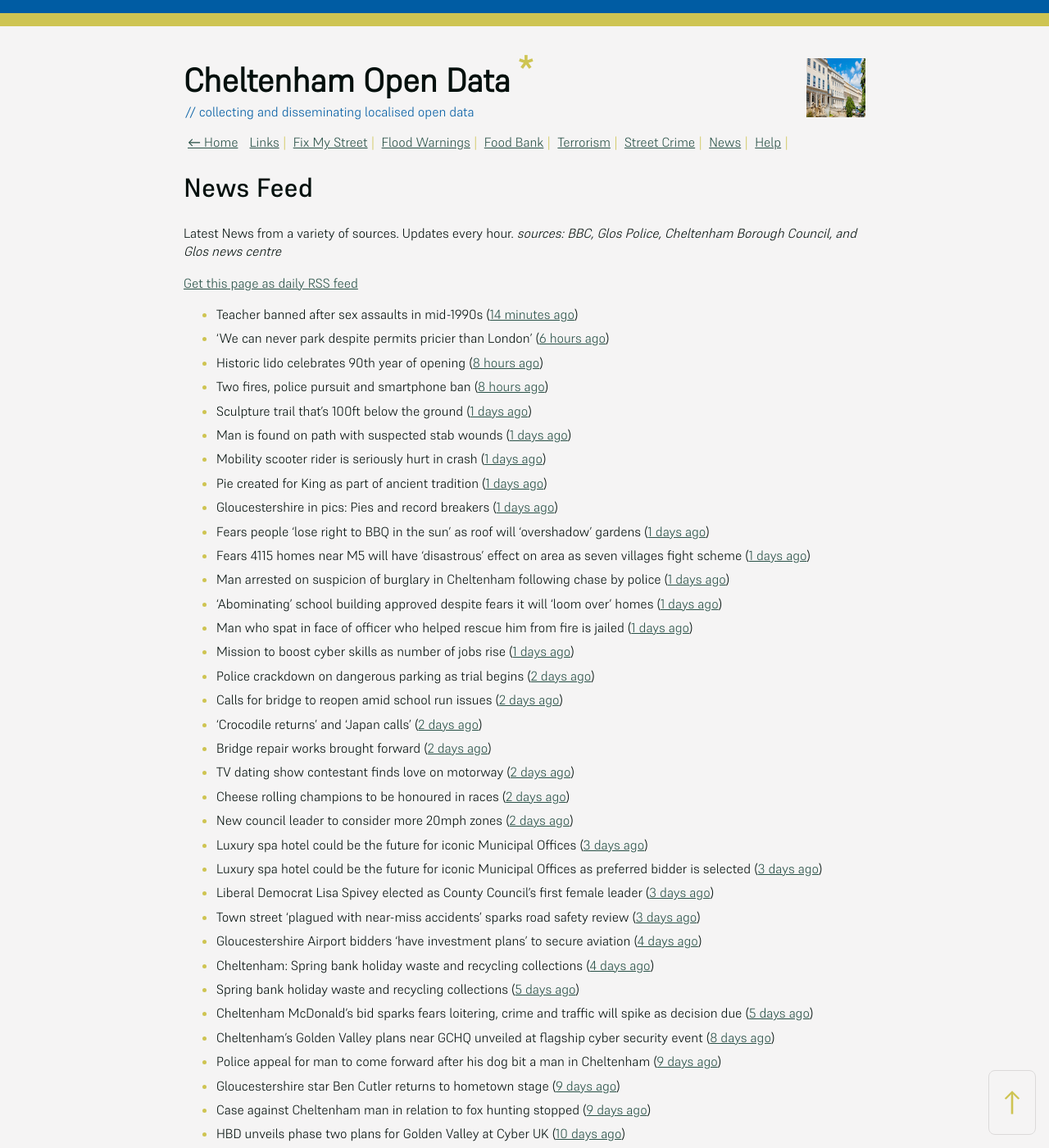
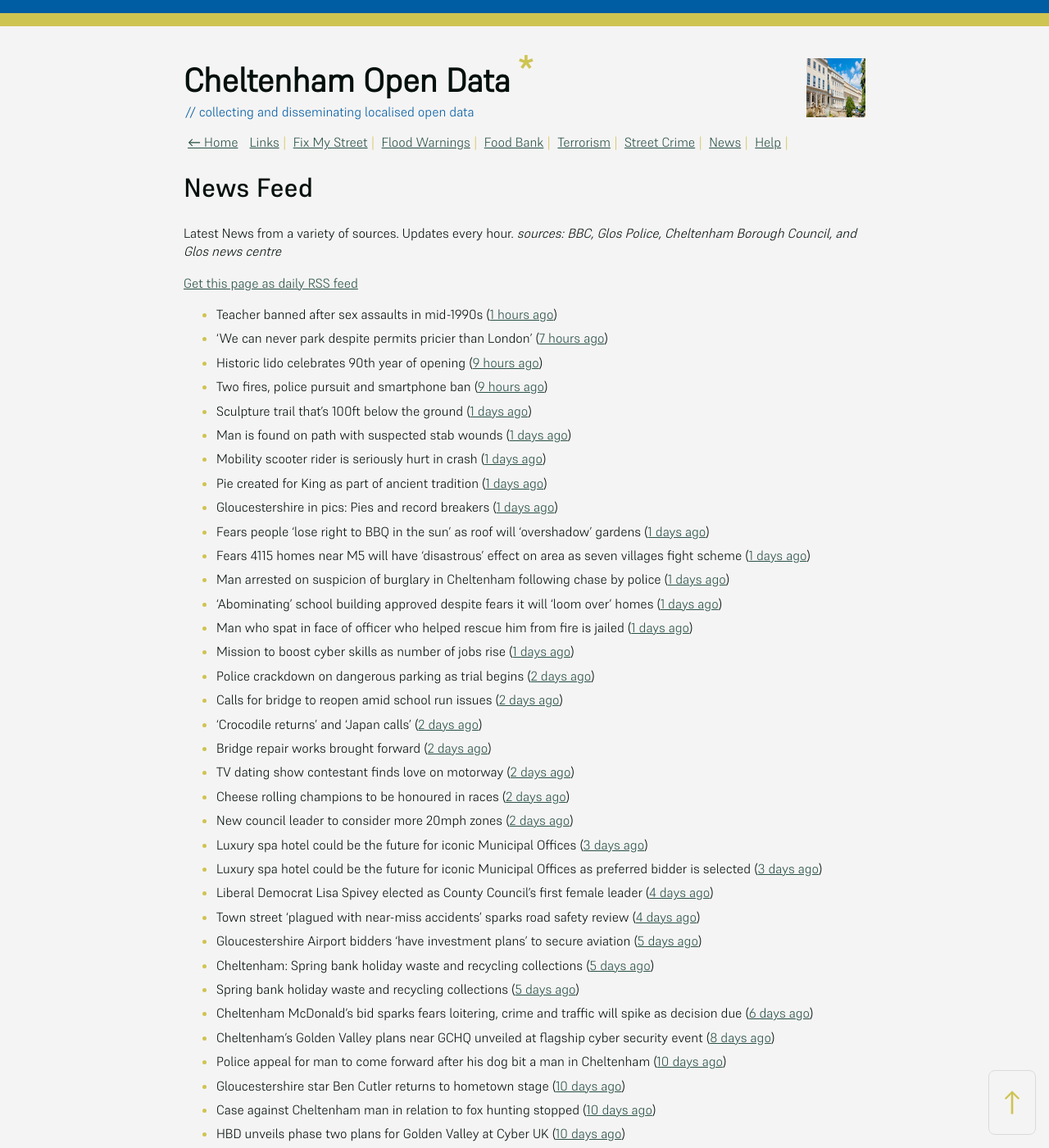
Before and after one commit to mat-0/cheltenham-open-data, a Jekyll site: the page built from _pages/news.md, in a window 1280 px wide and 1400 px high. Shown: the whole window at 82% size. Built offline with Jekyll 4.4.1, drawn with Linux system fonts in a browser that asks for light colours; some of the changed text lies outside the part shown.

Commit message:
Updated 2025-05-25 15:57:48

```diff
--- a/_pages/news.md
+++ b/_pages/news.md
@@ -12,10 +12,10 @@ _sources: BBC, Glos Police, Cheltenham Borough Council, and Glos news centre_
 [Get this page as daily RSS feed](/daily.rss)
 
 <!-- news_marker starts -->
-- Teacher banned after sex assaults in mid-1990s ([14 minutes ago](https://www.bbc.com/news/articles/c0mr40430ego))
-- 'We can never park despite permits pricier than London' ([6 hours ago](https://www.bbc.com/news/articles/cq544x9z6xqo))
-- Historic lido celebrates 90th year of opening ([8 hours ago](https://www.bbc.com/news/articles/ce39nny2212o))
-- Two fires, police pursuit and smartphone ban ([8 hours ago](https://www.bbc.com/news/articles/cd62jl7j2z5o))
+- Teacher banned after sex assaults in mid-1990s ([1 hours ago](https://www.bbc.com/news/articles/c0mr40430ego))
+- 'We can never park despite permits pricier than London' ([7 hours ago](https://www.bbc.com/news/articles/cq544x9z6xqo))
+- Historic lido celebrates 90th year of opening ([9 hours ago](https://www.bbc.com/news/articles/ce39nny2212o))
+- Two fires, police pursuit and smartphone ban ([9 hours ago](https://www.bbc.com/news/articles/cd62jl7j2z5o))
 - Sculpture trail that's 100ft below the ground ([1 days ago](https://www.bbc.com/news/articles/cgq335gp951o))
 - Man is found on path with suspected stab wounds ([1 days ago](https://www.bbc.com/news/articles/c5yxl0lxv4lo))
 - Mobility scooter rider is seriously hurt in crash ([1 days ago](https://www.bbc.com/news/articles/cx2eqqnx4zlo))
@@ -36,16 +36,16 @@ _sources: BBC, Glos Police, Cheltenham Borough Council, and Glos news centre_
 - New council leader to consider more 20mph zones ([2 days ago](https://www.bbc.com/news/articles/c1kvvdv71m4o))
 - Luxury spa hotel could be the future for iconic Municipal Offices ([3 days ago](https://gloucesternewscentre.co.uk/luxury-spa-hotel-could-be-the-future-for-iconic-municipal-offices/))
 - Luxury spa hotel could be the future for iconic Municipal Offices as preferred bidder is selected ([3 days ago](https://www.cheltenham.gov.uk/news/article/3014/luxury_spa_hotel_could_be_the_future_for_iconic_municipal_offices_as_preferred_bidder_is_selected))
-- Liberal Democrat Lisa Spivey elected as County Council’s first female leader ([3 days ago](https://gloucesternewscentre.co.uk/liberal-democrat-lisa-spivey-elected-as-county-councils-first-female-leader/))
-- Town street ‘plagued with near-miss accidents’ sparks road safety review ([3 days ago](https://gloucesternewscentre.co.uk/town-street-plagued-with-near-miss-accidents-sparks-road-safety-review/))
-- Gloucestershire Airport bidders ‘have investment plans’ to secure aviation ([4 days ago](https://gloucesternewscentre.co.uk/gloucestershire-airport-bidders-have-investment-plans-to-secure-aviation/))
-- Cheltenham: Spring bank holiday waste and recycling collections ([4 days ago](https://gloucesternewscentre.co.uk/cheltenham-spring-bank-holiday-waste-and-recycling-collections/))
+- Liberal Democrat Lisa Spivey elected as County Council’s first female leader ([4 days ago](https://gloucesternewscentre.co.uk/liberal-democrat-lisa-spivey-elected-as-county-councils-first-female-leader/))
+- Town street ‘plagued with near-miss accidents’ sparks road safety review ([4 days ago](https://gloucesternewscentre.co.uk/town-street-plagued-with-near-miss-accidents-sparks-road-safety-review/))
+- Gloucestershire Airport bidders ‘have investment plans’ to secure aviation ([5 days ago](https://gloucesternewscentre.co.uk/gloucestershire-airport-bidders-have-investment-plans-to-secure-aviation/))
+- Cheltenham: Spring bank holiday waste and recycling collections ([5 days ago](https://gloucesternewscentre.co.uk/cheltenham-spring-bank-holiday-waste-and-recycling-collections/))
 - Spring bank holiday waste and recycling collections ([5 days ago](https://www.cheltenham.gov.uk/news/article/3013/spring_bank_holiday_waste_and_recycling_collections))
-- Cheltenham McDonald’s bid sparks fears loitering, crime and traffic will spike as decision due ([5 days ago](https://gloucesternewscentre.co.uk/cheltenham-mcdonalds-bid-sparks-fears-loitering-crime-and-traffic-will-spike-as-decision-due/))
+- Cheltenham McDonald’s bid sparks fears loitering, crime and traffic will spike as decision due ([6 days ago](https://gloucesternewscentre.co.uk/cheltenham-mcdonalds-bid-sparks-fears-loitering-crime-and-traffic-will-spike-as-decision-due/))
 - Cheltenham’s Golden Valley plans near GCHQ unveiled at flagship cyber security event ([8 days ago](https://gloucesternewscentre.co.uk/cheltenhams-golden-valley-plans-near-gchq-unveiled-at-flagship-cyber-security-event/))
-- Police appeal for man to come forward after his dog bit a man in Cheltenham ([9 days ago](https://gloucesternewscentre.co.uk/police-appeal-for-man-to-come-forward-after-his-dog-bit-a-man-in-cheltenham/))
-- Gloucestershire star Ben Cutler returns to hometown stage ([9 days ago](https://gloucesternewscentre.co.uk/gloucestershire-star-ben-cutler-returns-to-hometown-stage/))
-- Case against Cheltenham man in relation to fox hunting stopped ([9 days ago](https://gloucesternewscentre.co.uk/case-against-cheltenham-man-in-relation-to-fox-hunting-stopped/))
+- Police appeal for man to come forward after his dog bit a man in Cheltenham ([10 days ago](https://gloucesternewscentre.co.uk/police-appeal-for-man-to-come-forward-after-his-dog-bit-a-man-in-cheltenham/))
+- Gloucestershire star Ben Cutler returns to hometown stage ([10 days ago](https://gloucesternewscentre.co.uk/gloucestershire-star-ben-cutler-returns-to-hometown-stage/))
+- Case against Cheltenham man in relation to fox hunting stopped ([10 days ago](https://gloucesternewscentre.co.uk/case-against-cheltenham-man-in-relation-to-fox-hunting-stopped/))
 - HBD unveils phase two plans for Golden Valley at Cyber UK ([10 days ago](https://www.cheltenham.gov.uk/news/article/3012/hbd_unveils_phase_two_plans_for_golden_valley_at_cyber_uk))
 - Arle Court Transport Hub welcomes more National Express services ([10 days ago](https://gloucesternewscentre.co.uk/arle-court-transport-hub-welcomes-more-national-express-services/))
 - Golden Valley social value promise will deliver real value to communities ([10 days ago](https://www.cheltenham.gov.uk/news/article/3011/golden_valley_social_value_promise_will_deliver_real_value_to_communities))
```
Also changed, not shown: other parts of _pages/news.md (+3 -3 lines), _data/flood.json (+4 -25 lines), index.md (+5 -5 lines).
